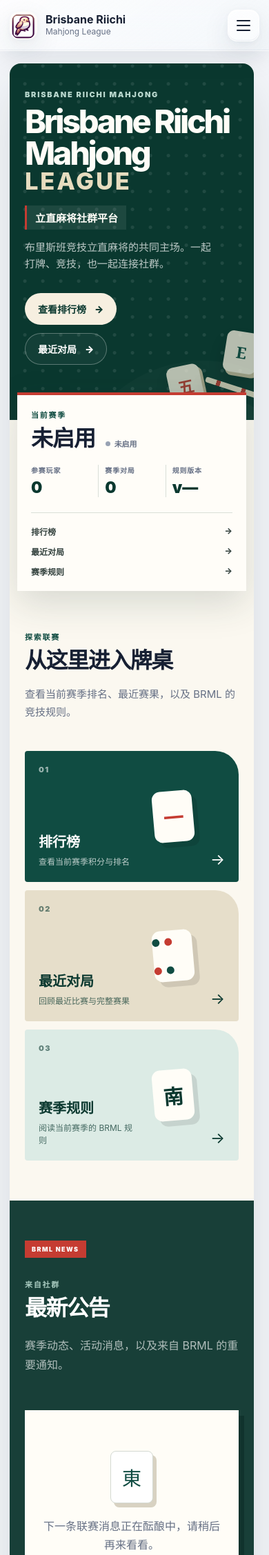
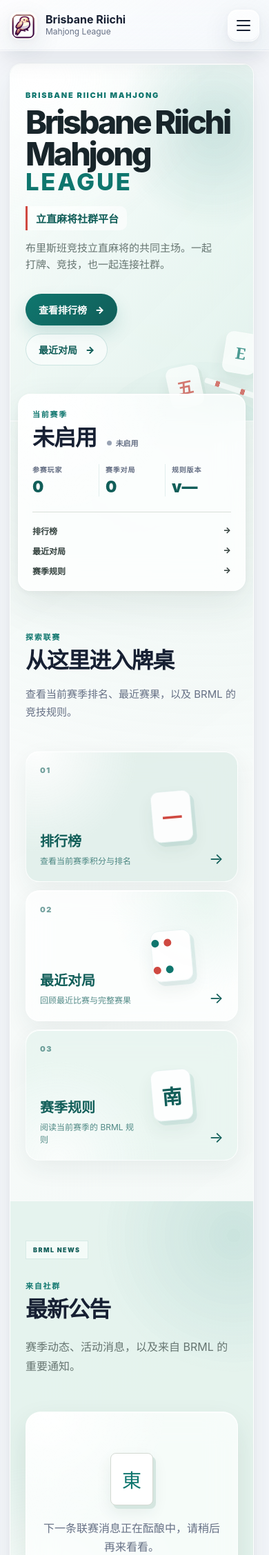
Before and after one commit to BOXIFAN/majhong-web, a Flask app: page / in a window 390 px wide. Shown: the top 2255 px of the page at 69% size. Run offline with Flask 3, Linux system fonts and the light colour scheme; data comes from the database, SQL or seed files in the repository; data that the repository does not hold is empty.

Commit message:
Refine homepage visual system

```diff
--- a/static/style.css
+++ b/static/style.css
@@ -2849,17 +2849,24 @@ select:focus {
 
 /* Home — league portal */
 .home-page {
-  --home-green: #104c42;
-  --home-green-deep: #0a382f;
-  --home-green-soft: #dcebe5;
-  --home-paper: #fbf8f0;
-  --home-red: #c53c32;
+  --home-green: var(--brand);
+  --home-green-deep: var(--brand-dark);
+  --home-green-soft: #dfeee9;
+  --home-paper: #f5f8f7;
+  --home-red: #cf4941;
+  --home-glass: rgba(255, 255, 255, 0.72);
+  --home-glass-edge: rgba(255, 255, 255, 0.78);
+  --home-shadow: 0 20px 54px rgba(31, 66, 57, 0.09), 0 3px 12px rgba(31, 66, 57, 0.045);
   display: grid;
   gap: 0;
   overflow: hidden;
-  border-radius: 30px;
-  background: var(--home-paper);
-  box-shadow: 0 30px 80px rgba(22, 43, 37, 0.14);
+  border: 1px solid rgba(255, 255, 255, 0.82);
+  border-radius: 26px;
+  background:
+    radial-gradient(circle at 80% 6%, rgba(151, 211, 190, 0.2), transparent 30%),
+    linear-gradient(145deg, rgba(255, 255, 255, 0.74), rgba(237, 246, 242, 0.7)),
+    var(--home-paper);
+  box-shadow: var(--home-shadow);
   animation: rise 520ms ease both;
 }
 
@@ -2874,7 +2881,8 @@ select:focus {
   margin-bottom: 0;
   font-size: clamp(30px, 4vw, 48px);
   line-height: 1.04;
-  letter-spacing: -0.045em;
+  font-weight: 820;
+  letter-spacing: -0.04em;
 }
 
 .home-eyebrow {
@@ -2894,10 +2902,15 @@ select:focus {
   align-items: center;
   gap: 44px;
   padding: clamp(50px, 7vw, 88px);
-  color: #fffdf7;
+  border-bottom: 1px solid rgba(255, 255, 255, 0.72);
+  color: var(--ink);
   background:
-    radial-gradient(circle at 85% 14%, rgba(255, 255, 255, 0.09) 0 2px, transparent 3px) 0 0 / 26px 26px,
-    var(--home-green-deep);
+    radial-gradient(circle at 84% 18%, rgba(15, 118, 110, 0.16), transparent 28%),
+    radial-gradient(circle at 15% 4%, rgba(255, 255, 255, 0.96), transparent 40%),
+    linear-gradient(135deg, rgba(255, 255, 255, 0.76), rgba(223, 240, 234, 0.72));
+  box-shadow: inset 0 1px 0 rgba(255, 255, 255, 0.96);
+  -webkit-backdrop-filter: blur(24px) saturate(135%);
+  backdrop-filter: blur(24px) saturate(135%);
   isolation: isolate;
   overflow: hidden;
 }
@@ -2910,9 +2923,9 @@ select:focus {
   bottom: -40%;
   width: 55%;
   aspect-ratio: 1;
-  border: 1px solid rgba(255, 255, 255, 0.12);
+  border: 1px solid rgba(15, 118, 110, 0.12);
   border-radius: 50%;
-  box-shadow: 0 0 0 48px rgba(255, 255, 255, 0.025), 0 0 0 96px rgba(255, 255, 255, 0.018);
+  box-shadow: 0 0 0 48px rgba(15, 118, 110, 0.025), 0 0 0 96px rgba(15, 118, 110, 0.018);
 }
 
 .home-hero-copy {
@@ -2921,13 +2934,13 @@ select:focus {
 }
 
 .home-hero .home-eyebrow {
-  color: #b9d8ce;
+  color: var(--home-green);
 }
 
 .home-hero h1 {
   max-width: 720px;
   margin-bottom: 22px;
-  color: #fffdf7;
+  color: #18252a;
   font-size: clamp(50px, 6.7vw, 86px);
   font-weight: 850;
   line-height: 0.94;
@@ -2936,7 +2949,7 @@ select:focus {
 
 .home-hero h1 span {
   display: block;
-  color: #e6dcbf;
+  color: var(--home-green);
   font-size: 0.74em;
   letter-spacing: 0.08em;
   text-transform: uppercase;
@@ -2949,16 +2962,17 @@ select:focus {
   margin-bottom: 14px;
   padding: 7px 12px;
   border-left: 3px solid var(--home-red);
-  color: #fffdf7;
+  border-radius: 0 10px 10px 0;
+  color: var(--home-green-deep);
   font-size: 15px;
   font-weight: 900;
-  background: rgba(255, 255, 255, 0.08);
+  background: rgba(255, 255, 255, 0.58);
 }
 
 .home-hero-lead {
   max-width: 600px;
   margin-bottom: 30px;
-  color: rgba(255, 255, 255, 0.72);
+  color: #667571;
   font-size: 18px;
   line-height: 1.65;
 }
@@ -2994,18 +3008,19 @@ select:focus {
 }
 
 .home-button-primary {
+  color: white;
+  background: linear-gradient(135deg, var(--home-green), var(--home-green-deep));
+  box-shadow: 0 12px 24px rgba(15, 118, 110, 0.18);
+}
+
+.home-button-ghost {
+  border-color: rgba(15, 118, 110, 0.18);
   color: var(--home-green-deep);
-  background: #f6efe0;
-}
-
-.home-button-ghost {
-  border-color: rgba(255, 255, 255, 0.3);
-  color: #fff;
-  background: rgba(255, 255, 255, 0.04);
+  background: rgba(255, 255, 255, 0.55);
 }
 
 .home-button-ghost:hover {
-  background: rgba(255, 255, 255, 0.11);
+  background: rgba(255, 255, 255, 0.86);
 }
 
 .home-hero-visual {
@@ -3046,13 +3061,14 @@ select:focus {
   height: 92px;
   display: grid;
   place-items: center;
-  border-radius: 10px;
+  border: 1px solid rgba(255, 255, 255, 0.92);
+  border-radius: 11px;
   color: var(--home-green);
   font-family: Georgia, serif;
   font-size: 35px;
   font-weight: 900;
-  background: #f7f0df;
-  box-shadow: 7px 9px 0 #cbbf9f, 0 22px 36px rgba(0, 0, 0, 0.22);
+  background: rgba(255, 255, 255, 0.92);
+  box-shadow: 6px 7px 0 #cfe3dc, 0 18px 34px rgba(31, 66, 57, 0.13);
 }
 
 .hero-tile-east {
@@ -3076,8 +3092,8 @@ select:focus {
   width: 130px;
   height: 12px;
   border-radius: 3px;
-  background: repeating-linear-gradient(90deg, #f2e7cd 0 16px, var(--home-red) 16px 22px, #f2e7cd 22px 38px);
-  box-shadow: 0 10px 20px rgba(0, 0, 0, 0.18);
+  background: repeating-linear-gradient(90deg, #f8fbfa 0 16px, var(--home-red) 16px 22px, #f8fbfa 22px 38px);
+  box-shadow: 0 8px 18px rgba(31, 66, 57, 0.12);
   transform: rotate(18deg);
 }
 
@@ -3091,10 +3107,15 @@ select:focus {
   align-items: center;
   margin: -48px auto 0;
   padding: 26px 30px;
-  border-top: 4px solid var(--home-red);
+  border: 1px solid var(--home-glass-edge);
+  border-radius: 18px;
   color: var(--ink);
-  background: #fffdf8;
-  box-shadow: 0 18px 50px rgba(29, 55, 47, 0.16);
+  background:
+    radial-gradient(circle at 16% 0%, rgba(255, 255, 255, 0.95), transparent 42%),
+    rgba(255, 255, 255, 0.76);
+  box-shadow: var(--home-shadow), inset 0 1px 0 rgba(255, 255, 255, 0.94);
+  -webkit-backdrop-filter: blur(22px) saturate(135%);
+  backdrop-filter: blur(22px) saturate(135%);
 }
 
 .season-heading h2 {
@@ -3138,7 +3159,7 @@ select:focus {
 
 .season-stats div {
   padding: 0 20px;
-  border-left: 1px solid #d9dfd8;
+  border-left: 1px solid rgba(15, 118, 110, 0.11);
 }
 
 .season-stats dt {
@@ -3167,7 +3188,7 @@ select:focus {
   gap: 12px;
   color: #35433f;
   font-size: 12px;
-  font-weight: 850;
+  font-weight: 780;
 }
 
 .season-links a:hover {
@@ -3208,14 +3229,19 @@ select:focus {
   grid-template-rows: auto 1fr auto;
   gap: 16px;
   padding: 26px;
-  border-radius: 4px 34px 4px 4px;
+  border: 1px solid rgba(255, 255, 255, 0.78);
+  border-radius: 20px;
   overflow: hidden;
-  transition: transform 200ms ease, box-shadow 200ms ease;
+  box-shadow: inset 0 1px 0 rgba(255, 255, 255, 0.9), 0 12px 34px rgba(31, 66, 57, 0.065);
+  -webkit-backdrop-filter: blur(18px) saturate(130%);
+  backdrop-filter: blur(18px) saturate(130%);
+  transition: transform 180ms ease, box-shadow 180ms ease, border-color 180ms ease;
 }
 
 .explore-card:hover {
-  transform: translateY(-7px);
-  box-shadow: 0 22px 45px rgba(25, 52, 44, 0.14);
+  transform: translateY(-3px);
+  border-color: rgba(15, 118, 110, 0.2);
+  box-shadow: 0 18px 40px rgba(31, 66, 57, 0.11);
 }
 
 .explore-number {
@@ -3238,8 +3264,9 @@ select:focus {
   font-family: Georgia, serif;
   font-size: 46px;
   font-weight: 900;
-  background: #fffdf7;
-  box-shadow: 7px 8px 0 rgba(0, 0, 0, 0.1);
+  border: 1px solid rgba(15, 118, 110, 0.08);
+  background: rgba(255, 255, 255, 0.88);
+  box-shadow: 5px 6px 0 rgba(15, 118, 110, 0.09), 0 12px 24px rgba(31, 66, 57, 0.07);
   transform: rotate(-5deg);
   transition: transform 220ms ease;
 }
@@ -3249,8 +3276,10 @@ select:focus {
 }
 
 .explore-leaderboard {
-  color: #fff;
-  background: var(--home-green);
+  color: var(--home-green-deep);
+  background:
+    radial-gradient(circle at 5% 0%, rgba(255, 255, 255, 0.92), transparent 42%),
+    rgba(223, 238, 233, 0.84);
 }
 
 .explore-leaderboard .explore-icon {
@@ -3259,12 +3288,16 @@ select:focus {
 
 .explore-matches {
   color: var(--home-green-deep);
-  background: #e6deca;
+  background:
+    radial-gradient(circle at 85% 5%, rgba(222, 241, 234, 0.62), transparent 44%),
+    rgba(255, 255, 255, 0.7);
 }
 
 .explore-rules {
   color: var(--home-green-deep);
-  background: var(--home-green-soft);
+  background:
+    radial-gradient(circle at 15% 100%, rgba(255, 255, 255, 0.72), transparent 45%),
+    rgba(232, 245, 240, 0.84);
 }
 
 .explore-dots {
@@ -3292,6 +3325,7 @@ select:focus {
 
 .explore-copy strong {
   font-size: 20px;
+  font-weight: 820;
 }
 
 .explore-copy small {
@@ -3309,29 +3343,34 @@ select:focus {
 }
 
 .explore-card:hover .explore-arrow {
-  transform: translateX(5px);
+  transform: translateX(3px);
 }
 
 .announcement-community {
+  position: relative;
   display: grid;
   grid-template-columns: minmax(220px, 0.72fr) minmax(0, 1.28fr);
   gap: clamp(36px, 7vw, 90px);
-  color: #fff;
-  background: #183f38;
+  color: var(--ink);
+  background:
+    radial-gradient(circle at 92% 8%, rgba(15, 118, 110, 0.12), transparent 30%),
+    radial-gradient(circle at 12% 92%, rgba(255, 255, 255, 0.78), transparent 30%),
+    rgba(225, 241, 235, 0.78);
+  box-shadow: inset 0 1px 0 rgba(255, 255, 255, 0.72), inset 0 -1px 0 rgba(15, 118, 110, 0.06);
 }
 
 .announcement-community .home-eyebrow {
   margin-top: 30px;
-  color: #a9cbc0;
+  color: var(--home-green);
 }
 
 .announcement-intro h2 {
-  color: #fff;
+  color: var(--ink);
 }
 
 .announcement-intro > p:last-of-type {
   margin-top: 24px;
-  color: rgba(255, 255, 255, 0.66);
+  color: #667571;
   line-height: 1.75;
 }
 
@@ -3341,10 +3380,19 @@ select:focus {
   width: max-content;
   align-items: center;
   padding: 7px 10px;
-  color: #fff;
   font-size: 9px;
   font-weight: 950;
   letter-spacing: 0.16em;
+}
+
+.news-kicker {
+  color: var(--home-green-deep);
+  border: 1px solid rgba(15, 118, 110, 0.13);
+  background: rgba(255, 255, 255, 0.58);
+}
+
+.latest-badge {
+  color: #fff;
   background: var(--home-red);
 }
 
@@ -3447,7 +3503,7 @@ select:focus {
   font-family: Georgia, serif;
   font-size: 28px;
   background: white;
-  box-shadow: 5px 6px 0 #d8d2c2;
+  box-shadow: 4px 5px 0 #d5e6e0, 0 10px 22px rgba(31, 66, 57, 0.08);
 }
 
 .news-empty p {
@@ -3548,8 +3624,22 @@ select:focus {
 
 @media (max-width: 1100px) {
   .home-hero {
-    grid-template-columns: minmax(0, 1fr) 250px;
+    grid-template-columns: 1fr;
     min-height: 520px;
+    padding-right: clamp(42px, 10vw, 84px);
+  }
+
+  .home-hero-copy {
+    max-width: 78%;
+  }
+
+  .home-hero-visual {
+    position: absolute;
+    right: 12px;
+    bottom: 34px;
+    width: 230px;
+    min-height: 280px;
+    opacity: 0.66;
   }
 
   .season-overview {
@@ -3570,12 +3660,20 @@ select:focus {
   }
 
   .home-hero {
-    grid-template-columns: minmax(0, 1fr) 230px;
+    grid-template-columns: 1fr;
     gap: 24px;
     padding: 54px 42px 82px;
   }
 
+  .home-hero-copy {
+    max-width: 76%;
+  }
+
   .home-hero-visual {
+    position: absolute;
+    right: 6px;
+    bottom: 24px;
+    width: 220px;
     min-height: 320px;
   }
 
@@ -3605,6 +3703,10 @@ select:focus {
     min-height: auto;
     grid-template-columns: 1fr;
     padding: 48px 30px 88px;
+  }
+
+  .home-hero-copy {
+    max-width: 100%;
   }
 
   .home-hero h1 {
@@ -3628,7 +3730,7 @@ select:focus {
     width: 48px;
     height: 60px;
     font-size: 23px;
-    box-shadow: 4px 5px 0 #cbbf9f, 0 14px 24px rgba(0, 0, 0, 0.18);
+    box-shadow: 4px 5px 0 #cfe3dc, 0 14px 24px rgba(31, 66, 57, 0.11);
   }
 
   .hero-tile-east {
```
Also changed, not shown: other parts of static/style.css (+52 -24 lines).
